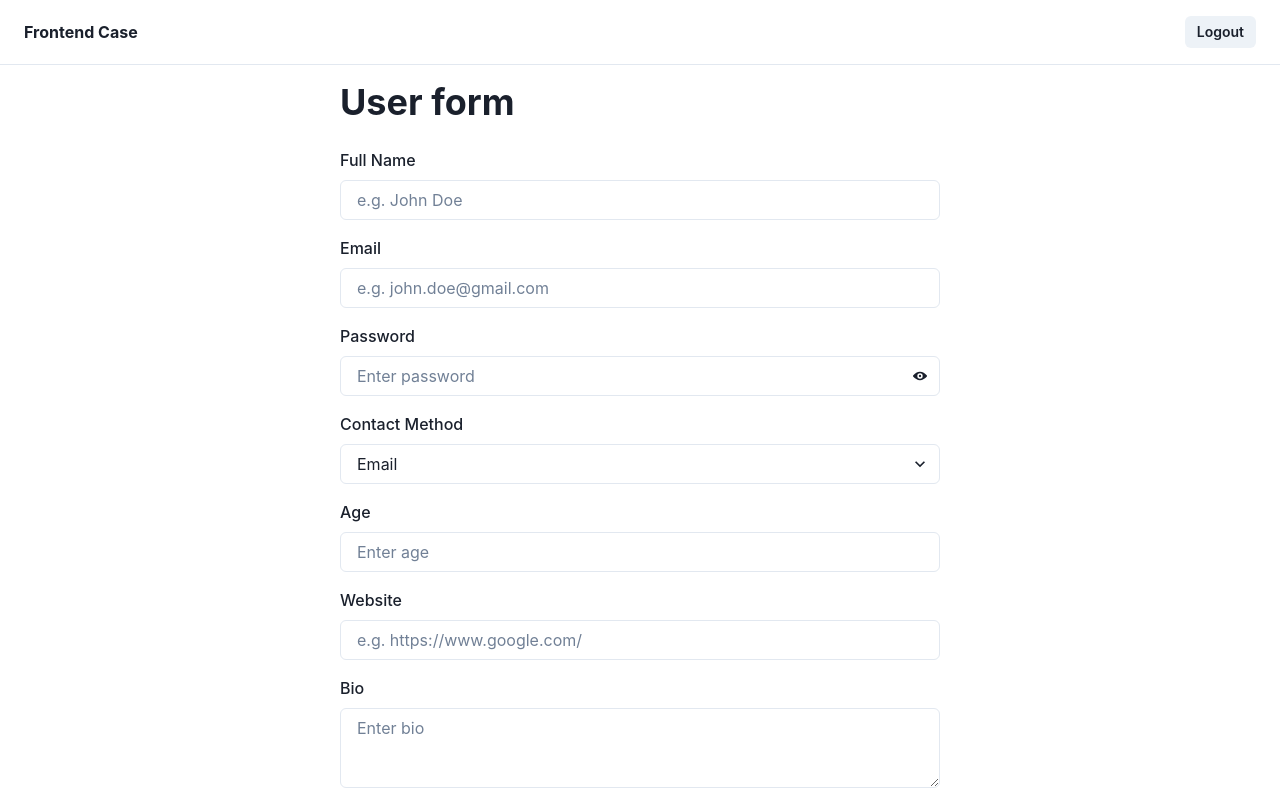
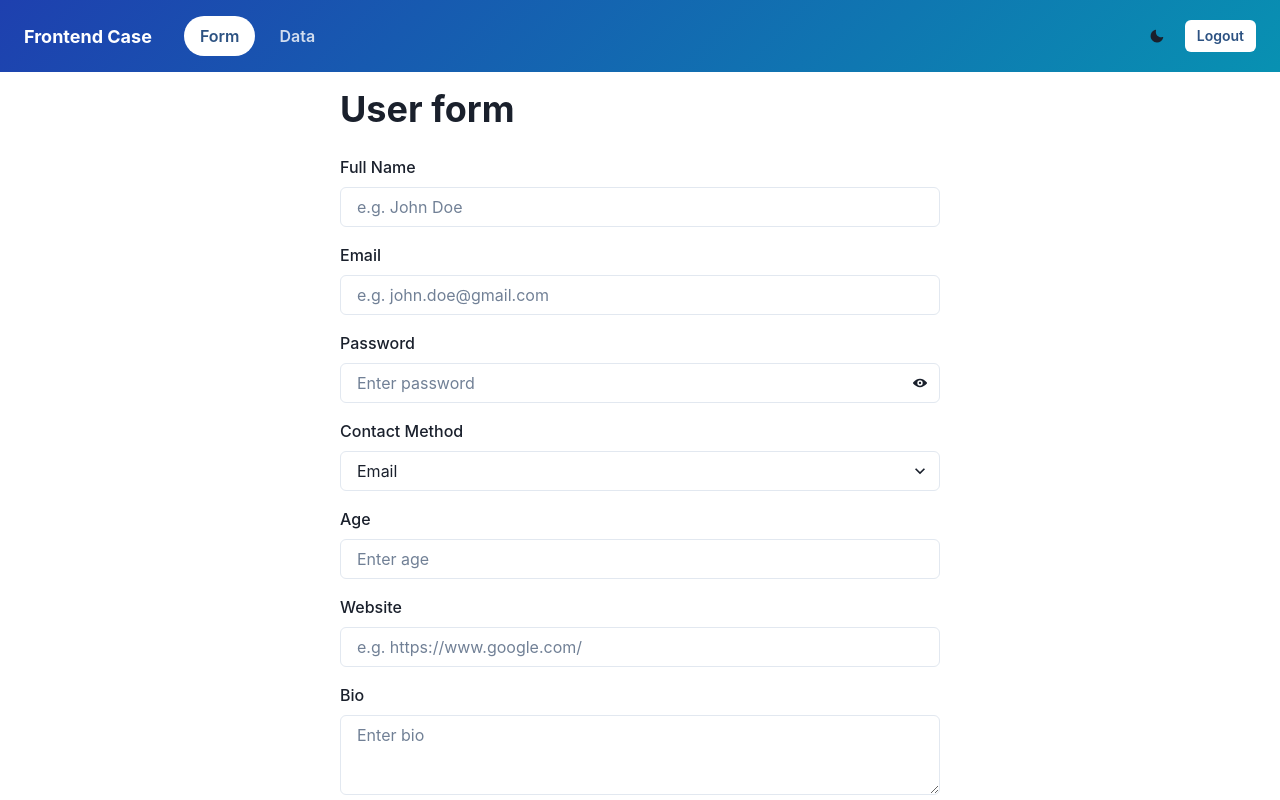
Before and after one commit to nasimisa/frontend-case, a Next.js app: page /form in a window 1280 px wide. Shown: the top 800 px of the page. Built offline with nearby package versions, Linux system fonts and the light colour scheme.

Commit message:
feat: Add navigation, adjust styling and add dark mode

```diff
--- a/src/shared/components/layout/Header.tsx
+++ b/src/shared/components/layout/Header.tsx
@@ -1,34 +1,81 @@
 'use client';
 
-import { Flex, Text, Button } from '@chakra-ui/react';
+import { Flex, Text, Button, HStack, Box } from '@chakra-ui/react';
 import { useAuth } from '@/features/Auth/useAuth';
-import { useRouter } from 'next/navigation';
-import { ROUTES } from '@/shared/utils/routes';
+import { usePathname, useRouter } from 'next/navigation';
+import { ColorModeToggle } from '../ui/ColorModeToggle';
+import { NAV_ITEMS, ROUTES } from '@/shared/utils/routes';
 
 export const Header = () => {
   const { user, logout } = useAuth();
   const router = useRouter();
+  const pathname = usePathname();
 
   const handleLogout = async () => {
     await logout();
     router.push(ROUTES.LOGIN);
   };
 
+  const isActive = (path: string) => pathname === path || pathname.startsWith(`${path}/`);
+
   return (
     <Flex
       px={6}
       py={4}
-      bg='white'
-      borderBottom='1px solid'
-      borderColor='gray.200'
+      bg='surface.header'
+      color='text.primary'
       justify='space-between'
       align='center'
     >
-      <Text fontWeight='bold'>Frontend Case</Text>
+      <Flex align='center' gap={8}>
+        <Text fontWeight='bold' fontSize='lg'>
+          Frontend Case
+        </Text>
 
-      <Flex gap={4} align='center'>
-        <Text>{user?.username}</Text>
-        <Button size='sm' onClick={handleLogout}>
+        <HStack spacing={2}>
+          {NAV_ITEMS.map(item => {
+            const active = isActive(item.path);
+
+            return (
+              <Box
+                key={item.path}
+                px={4}
+                py={2}
+                borderRadius='full'
+                cursor='pointer'
+                fontWeight='semibold'
+                bg={active ? 'surface.elevated' : 'transparent'}
+                color={active ? 'text.accent' : 'text.secondary'}
+                _hover={{
+                  bg: active ? 'surface.elevated' : 'surface.hover',
+                }}
+                transition='all 0.2s'
+                onClick={() => router.push(item.path)}
+              >
+                {item.label}
+              </Box>
+            );
+          })}
+        </HStack>
+      </Flex>
+
+      <Flex gap={3} align='center'>
+        <Text fontSize='sm' fontWeight='medium' color='text.secondary'>
+          {user?.username}
+        </Text>
+
+        <ColorModeToggle />
+
+        <Button
+          size='sm'
+          bg='action.primaryBg'
+          color='action.primaryText'
+          fontWeight='semibold'
+          _hover={{
+            opacity: 0.9,
+          }}
+          onClick={handleLogout}
+        >
           Logout
         </Button>
       </Flex>
--- /dev/null
+++ b/src/shared/components/ui/ColorModeToggle.tsx
@@ -0,0 +1,18 @@
+'use client';
+
+import { IconButton, useColorMode } from '@chakra-ui/react';
+import { SunIcon, MoonIcon } from '@chakra-ui/icons';
+
+export const ColorModeToggle = () => {
+  const { colorMode, toggleColorMode } = useColorMode();
+
+  return (
+    <IconButton
+      size='sm'
+      variant='ghost'
+      aria-label='Toggle color mode'
+      icon={colorMode === 'light' ? <MoonIcon /> : <SunIcon />}
+      onClick={toggleColorMode}
+    />
+  );
+};
--- a/src/shared/theme/config.ts
+++ b/src/shared/theme/config.ts
@@ -1,3 +1,51 @@
 import type { ThemeConfig } from '@chakra-ui/react';
 
-export const themeConfig: ThemeConfig = {};
+export const colors = {
+  surface: {
+    header: {
+      default: 'linear-gradient(135deg, #1e40af, #0891b2)',
+      _dark: 'linear-gradient(135deg, #0f172a, #155e75)',
+    },
+    elevated: {
+      default: 'white',
+      _dark: 'whiteAlpha.900',
+    },
+    hover: {
+      default: 'whiteAlpha.200',
+      _dark: 'whiteAlpha.300',
+    },
+  },
+
+  /* TEXT */
+  text: {
+    primary: {
+      default: 'white',
+      _dark: 'whiteAlpha.900',
+    },
+    secondary: {
+      default: 'whiteAlpha.800',
+      _dark: 'whiteAlpha.700',
+    },
+    accent: {
+      default: 'blue.700',
+      _dark: 'blue.800',
+    },
+  },
+
+  /* ACTIONS */
+  action: {
+    primaryBg: {
+      default: 'white',
+      _dark: 'whiteAlpha.900',
+    },
+    primaryText: {
+      default: 'blue.700',
+      _dark: 'blue.800',
+    },
+  },
+};
+
+export const themeConfig: ThemeConfig = {
+  initialColorMode: 'light',
+  useSystemColorMode: false,
+};
--- a/src/shared/theme/index.ts
+++ b/src/shared/theme/index.ts
@@ -1,10 +1,11 @@
-'use client';
-
 import { extendTheme } from '@chakra-ui/react';
-import { themeConfig } from './config';
+import { themeConfig, colors } from './config';
 
 const theme = extendTheme({
   config: themeConfig,
+  semanticTokens: {
+    colors,
+  },
 });
 
 export default theme;
--- a/src/shared/utils/routes.ts
+++ b/src/shared/utils/routes.ts
@@ -3,3 +3,14 @@ export const ROUTES = {
   FORM: '/form',
   DATA: '/data',
 };
+
+export const NAV_ITEMS = [
+  {
+    label: 'Form',
+    path: ROUTES.FORM,
+  },
+  {
+    label: 'Data',
+    path: ROUTES.DATA,
+  },
+] as const;
```
Also changed, not shown: src/shared/components/feedback/ErrorAlert.tsx (deleted), src/shared/components/feedback/Loading.tsx (deleted).
